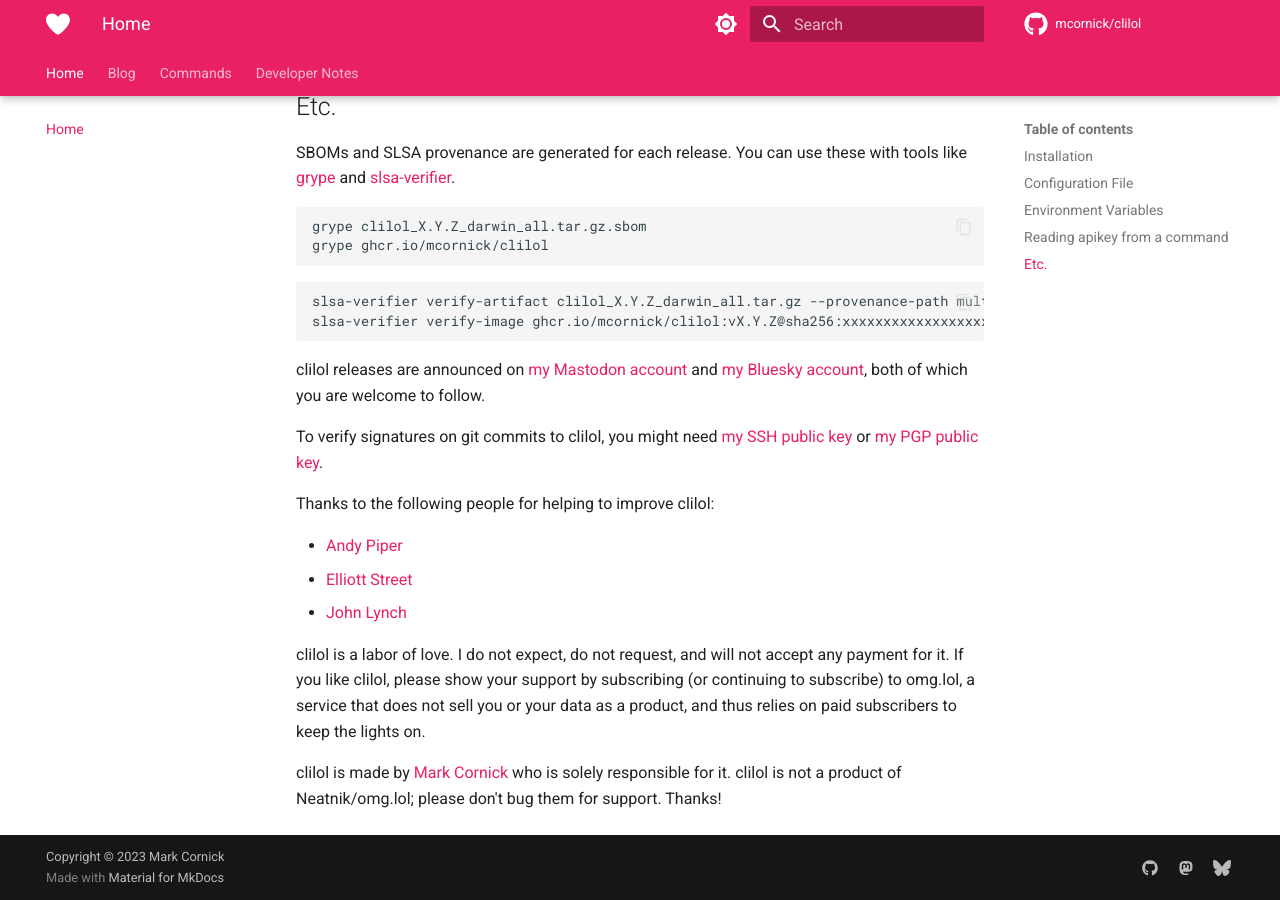
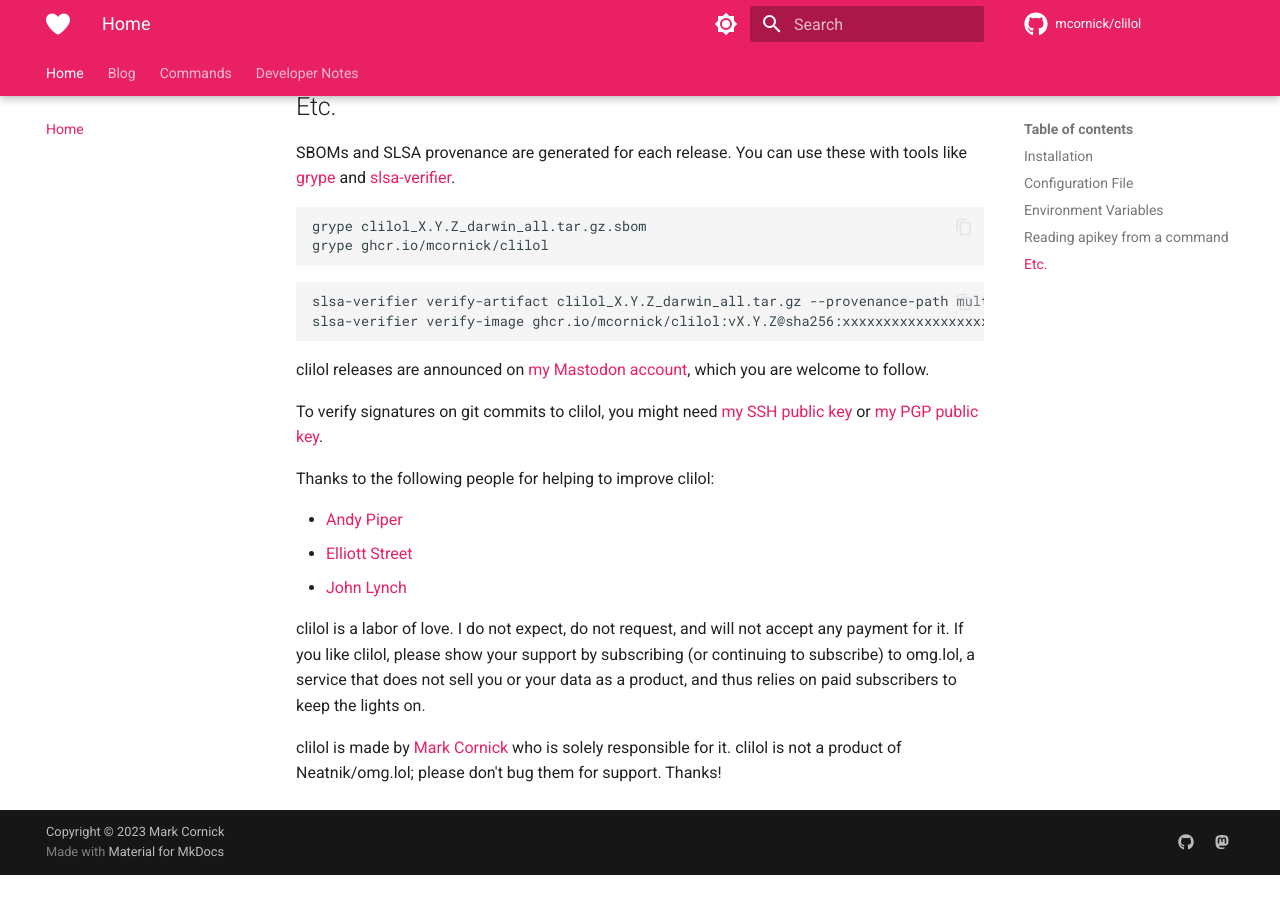
Before and after one commit to mcornick/clilol, an MkDocs documentation site: the page built from docs/index.md, in a window 1280 px wide and 900 px high, scrolled down 2615 px. Built offline with MkDocs 1.6.1 and Material for MkDocs 9.7.7, drawn with Linux system fonts in a browser that asks for light colours; comment, search, counter and statistics services are not loaded; after the commit the page ends 3490 px from its top, so only the background shows below that.

Commit message:
build: drop bluesky
Can't get it to work, and tired of making broken releases trying to
figure out why.

Signed-off-by: Mark Cornick <mark@markcornick.com>

````diff
--- a/.goreleaser.yaml
+++ b/.goreleaser.yaml
@@ -1,8 +1,5 @@
 ---
 announce:
-  bluesky:
-    enabled: true
-    username: "mcornick.lol"
   mastodon:
     enabled: true
     server: https://social.sdf.org
--- a/docs/index.md
+++ b/docs/index.md
@@ -235,7 +235,7 @@
 slsa-verifier verify-image ghcr.io/mcornick/clilol:vX.Y.Z@sha256:xxxxxxxxxxxxxxxxxxxxxxxxxxxxxxxxxxxxxxxxxxxxxxxxxxxxxxxxxxxxxxxx --source-uri github.com/mcornick/clilol --source-tag vX.Y.Z
 ```
 
-clilol releases are announced on [my Mastodon account](https://social.lol/@mcornick) and [my Bluesky account](https://bsky.app/profile/mcornick.lol), both of which you are welcome to follow.
+clilol releases are announced on [my Mastodon account](https://social.lol/@mcornick), which you are welcome to follow.
 
 To verify signatures on git commits to clilol, you might need [my SSH public key](https://github.com/mcornick.keys) or [my PGP public key](https://github.com/mcornick.gpg).
 
--- a/mkdocs.yml
+++ b/mkdocs.yml
@@ -6,8 +6,6 @@
       link: https://github.com/mcornick/clilol
     - icon: fontawesome/brands/mastodon
       link: https://social.lol/@mcornick
-    - icon: fontawesome/brands/bluesky
-      link: https://bsky.app/profile/mcornick.lol
 markdown_extensions:
   - admonition
   - pymdownx.superfences
````
